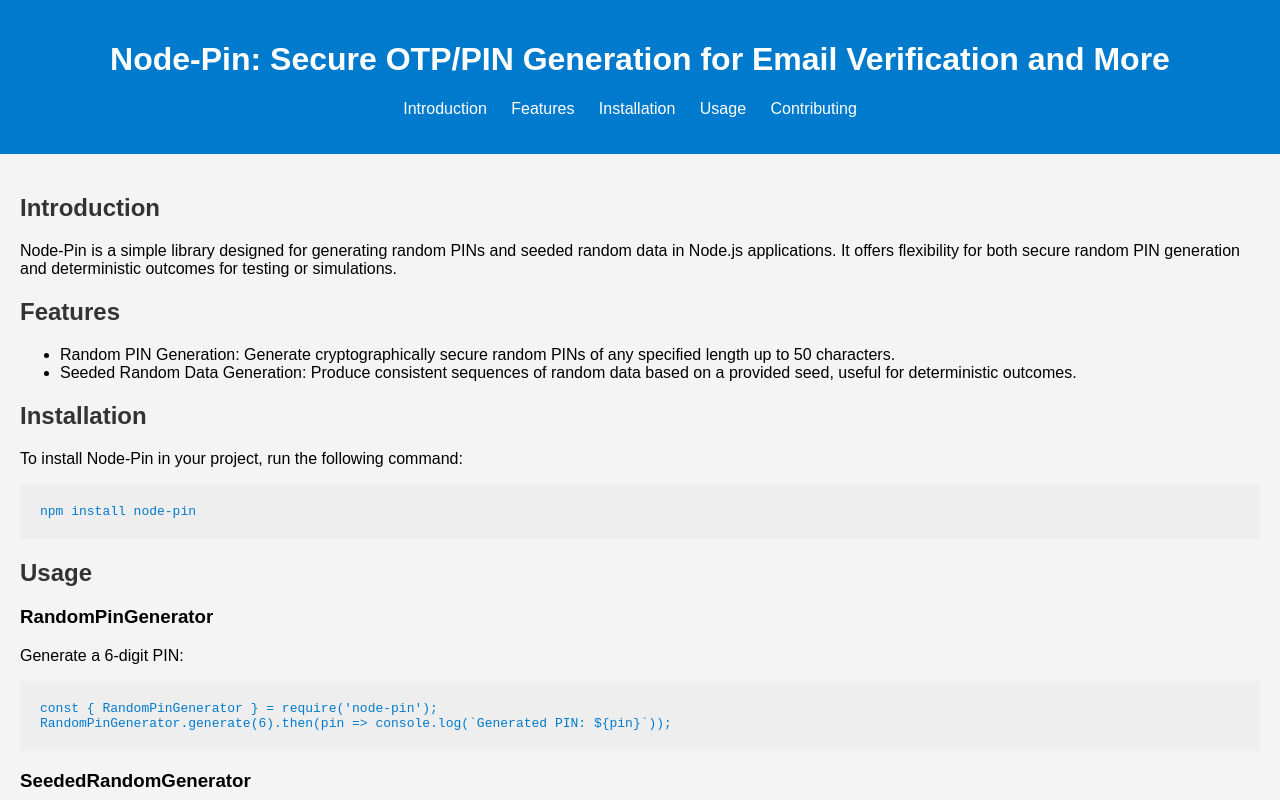
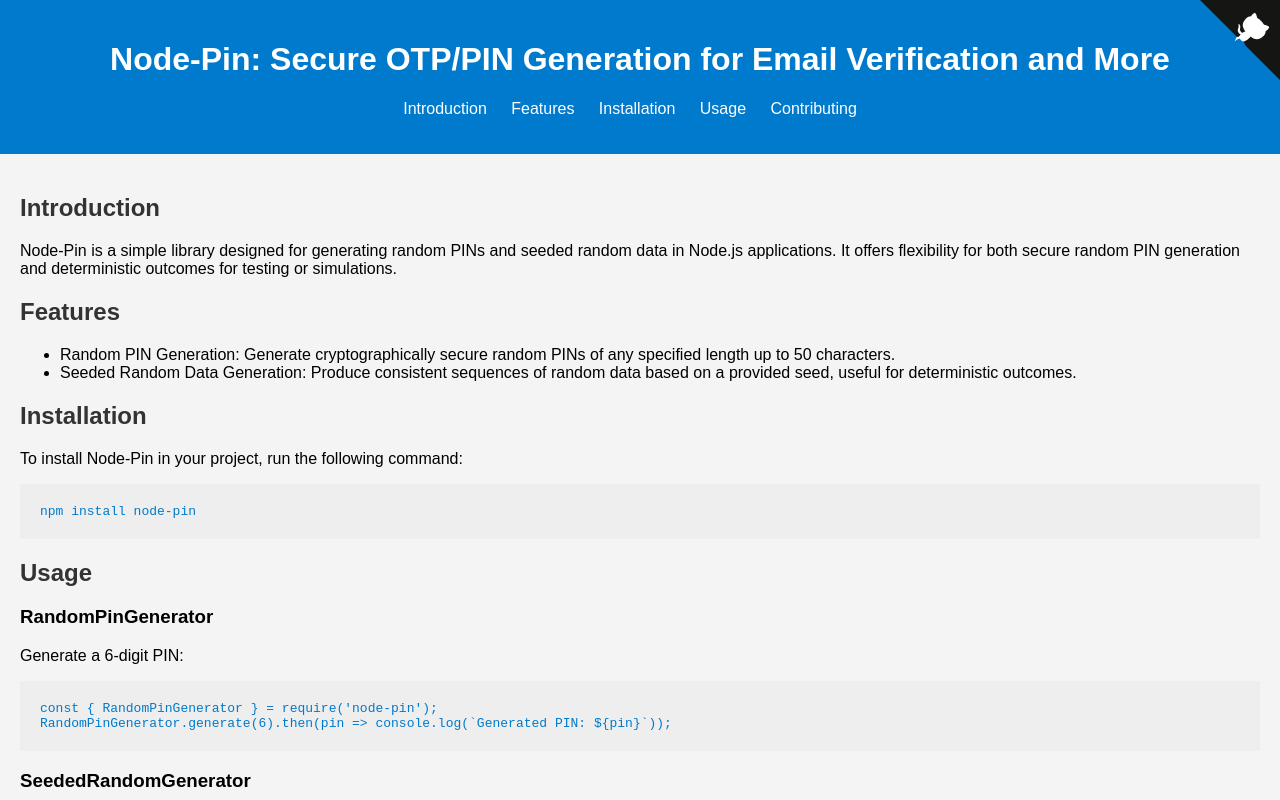
Before and after one commit to SylonZero/node-pin, a website: page docs/index.html in a window 1280 px wide. Shown: the top 800 px of the page. Drawn offline with Linux system fonts and the light colour scheme.

Commit message:
Updated the docs

```diff
--- a/docs/index.html
+++ b/docs/index.html
@@ -22,7 +22,11 @@
     <main>
         <!-- Adding the GitHub Repo link -->
         <a href="https://github.com/SylonZero/node-pin" class="github-corner" aria-label="View source on GitHub">
-            <!-- GitHub corner SVG here -->
+            <svg width="80" height="80" viewBox="0 0 250 250" style="fill:#151513; color:#fff; position: absolute; top: 0; border: 0; right: 0;" aria-hidden="true">
+            <path d="M0,0 L115,115 L130,115 L142,142 L250,250 L250,0 Z"></path>
+            <path d="M128.3,109.0 C113.8,99.7 119.0,89.6 119.0,89.6 C122.0,82.7 120.5,78.6 120.5,78.6 C119.2,72.0 123.4,76.3 123.4,76.3 C127.3,80.9 125.5,87.3 125.5,87.3 C122.9,97.6 130.6,101.9 134.4,103.2" fill="currentColor" style="transform-origin: 130px 106px;" class="octo-arm"></path>
+            <path d="M115.0,115.0 C114.9,115.1 118.7,116.5 119.8,115.4 L133.7,101.6 C136.9,99.2 139.9,98.4 142.2,98.6 C133.8,88.0 127.5,74.4 143.8,58.0 C148.5,53.4 154.0,51.2 159.7,51.0 C160.3,49.4 163.2,43.6 171.4,40.1 C171.4,40.1 176.1,42.5 178.8,56.2 C183.1,58.6 187.2,61.8 190.9,65.4 C194.5,69.0 197.7,73.2 200.1,77.6 C213.8,80.2 216.3,84.9 216.3,84.9 C212.7,93.1 206.9,96.0 205.4,96.6 C205.1,102.4 203.0,107.8 198.3,112.5 C181.9,128.9 168.3,122.5 157.7,114.1 C156.7,116.9 152.7,120.9 148.0,123.9 L141.0,128.5 C141.0,128.5 134.5,130.5 130.8,128.3 C127.0,125.9 125.4,122.2 125.4,122.2 C122.7,120.5 119.0,121.9 117.5,122.9 L113.0,126.0 C112.9,126.1 108.1,129.9 108.0,129.8 Z" fill="currentColor" class="octo-body"></path>
+            </svg>
         </a>
         <!-- Styles for the GitHub corner SVG -->
         <style>
```
